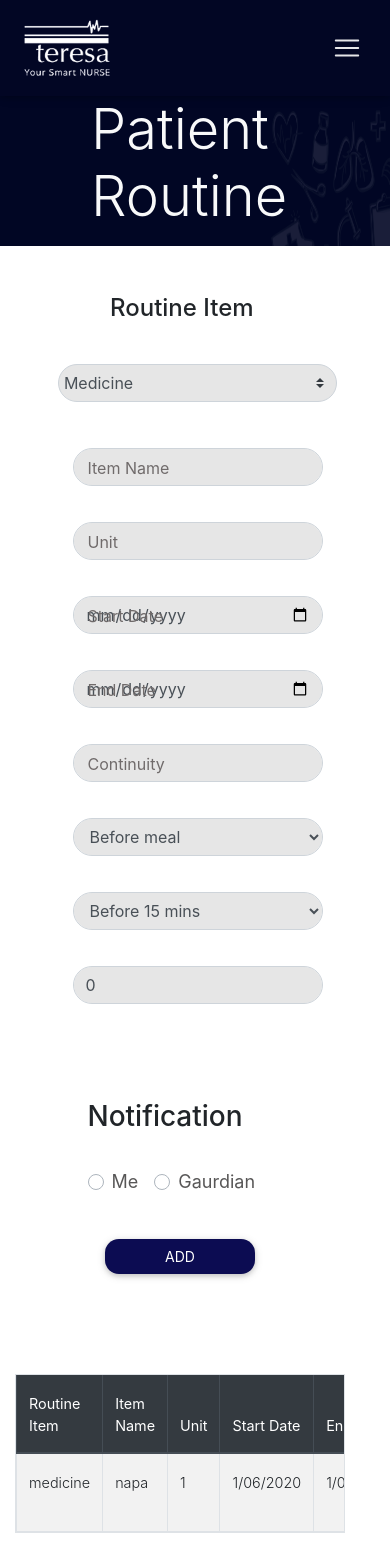
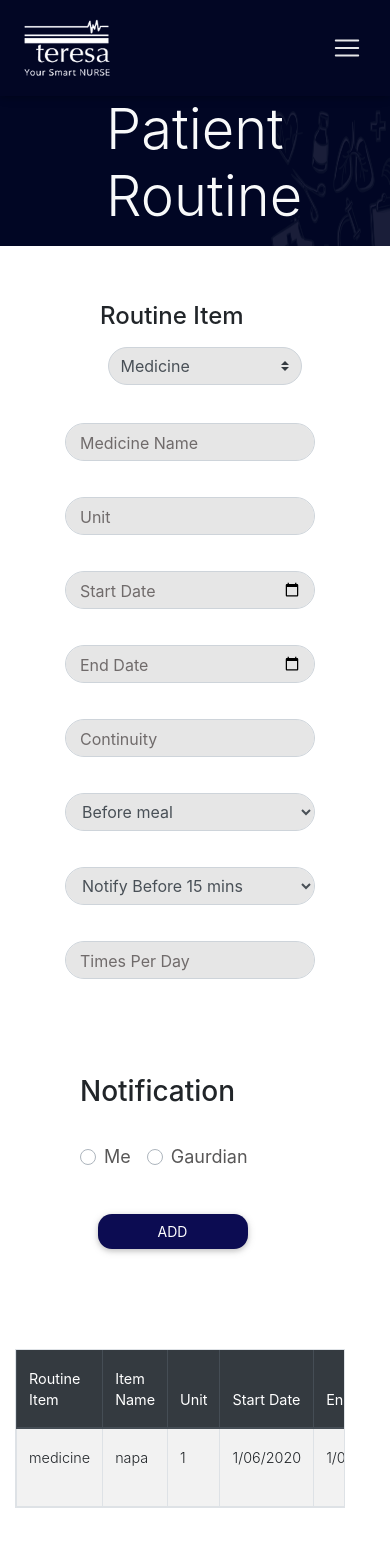
Before and after one commit to mahadi0007/Smart_Nurse_2.0, a React (Create React App) app: page /patientroutine in a window 390 px wide. After the commit the page ends 1524 px from the top, so only its background shows below. Built offline with nearby package versions, Linux system fonts and the light colour scheme.

Commit message:
Patient Routine Page: Made Dynamic form for each activity, Fixed Label animation for several input fields, Fixed Responsiveness

```diff
--- a/src/PatientRoutine/PatientRoutine.js
+++ b/src/PatientRoutine/PatientRoutine.js
@@ -7,17 +7,16 @@ import RoutineTable from "./components/RoutineTable";
 import Banner from "./img/Banner.png";
 import RoutineImg from "./img/Patient_Routine.jpg";
 import "./PatientRoutine.css";
+import { MDBCol } from "mdbreact";
 
 class PatientRoutine extends React.Component {
-
-
   render() {
     return (
       <div>
         <NavigationBar />
 
-        <div className="row">
-          <div className="col-12 col-sm-12">
+        <div className="container-fluid">
+          <div className="row">
             <img
               className="image-fluid banner"
               src={Banner}
@@ -25,32 +24,32 @@ class PatientRoutine extends React.Component {
               width="100%"
               alt="Banner"
             ></img>
-          </div>
-          <div className="headline">
+
+            <div className="headline">
               <p className="text-left text-light ml-3 mb-4 ml-lg-0 display-4">
                 Patient Routine
               </p>
+            </div>
           </div>
         </div>
-        <div className="row">
-          <div className="col-11 col-sm-7 forPatientRoutine">
 
-              <PatinetRoutineForm/>
+        <div className="container-fluid row">
+          <MDBCol sm="7">
+            <div className="forPatientRoutine">
+              <PatinetRoutineForm />
+            </div>
+          </MDBCol>
 
-          </div>
-
-
-
-          <div className="col-sm-3 col-md-4">
+          <MDBCol sm="5">
             <div>
               <img
-                className="d-none d-sm-block image-fluid routineImg"
+                className="d-none d-sm-block image-fluid routineImg m-auto pt-5"
                 src={RoutineImg}
-                width="100%"
+                width="70%"
                 alt="RoutineTime"
               ></img>
             </div>
-          </div>
+          </MDBCol>
         </div>
 
         <div className="container-fluid row justify-content-center align-self-center">
--- a/src/PatientRoutine/components/PatientRoutineForm.css
+++ b/src/PatientRoutine/components/PatientRoutineForm.css
@@ -1,7 +1,6 @@
 .forLabel {
   margin-left: 50px;
 }
-
 
 .inputBckColor {
   background-color: #e6e6e6 !important;
@@ -33,61 +32,33 @@
   margin-left: -50px !important;
 }
 
-.forRdobtn{
+.forRdobtn {
   font-size: 18px !important;
   margin-top: -8px;
 }
 
-.forNotification{
+.forNotification {
   margin-top: 90px;
 }
 
-.forNotificationTo{
+.forNotificationTo {
   margin-top: -30px;
 }
 
-
-
-
-
-@media only screen and (min-width: 1024px) {
-  .forInput{
-    margin-left: 0px !important;
-  }
-
+.rotuine-dropDown {
+  margin-left: 5% !important;
+  padding-right: 10% !important;
+}
+input[type="date"]:required:invalid::-webkit-datetime-edit {
+  color: transparent;
+}
+input[type="date"]:focus::-webkit-datetime-edit {
+  color: rgb(104, 97, 97) !important;
 }
 
-@media only screen and (max-width: 765px) {
-  .input1 {
-    margin-top: 10px;
-  }
-  .forLabel {
-    margin-left: 80px;
-    margin-top: -60px;
-  }
-  .forDoses{
-    margin-left: 25px;
-  }
-
+input[type="time"]:required:invalid::-webkit-datetime-edit {
+  color: transparent;
 }
-
-@media screen and (max-width: 1023px) and (min-width: 768px) {
-
-  .forInput{
-    margin-left: 50px !important;
-  }
-  .forDoses{
-    margin-left: 0px !important;
-  }
-
+input[type="time"]:focus::-webkit-datetime-edit {
+  color: rgb(104, 97, 97) !important;
 }
-
-@media screen and (min-width: 1024px) {
-
-
-  .forDoses{
-    margin-left: 32%;
-    margin-right: 40px;
-  }
-
-}
--- a/src/PatientRoutine/components/PatientRoutineForm.js
+++ b/src/PatientRoutine/components/PatientRoutineForm.js
@@ -17,7 +17,7 @@ class PatientRoutineForm extends React.Component {
       postArray: [],
       Body: "",
       id: "",
-      routineItem: "",
+      routineItem: "Medicine",
       item_name: "",
       unit: "",
       s_date: "",
@@ -42,7 +42,7 @@ class PatientRoutineForm extends React.Component {
         },
       ],
       notification: "",
-      dogeNumValue: 0,
+      dogeNumValue: "",
       notify_to: "",
     };
   }
@@ -106,14 +106,16 @@ class PatientRoutineForm extends React.Component {
     return (
       <div className="container">
         <form onSubmit={this.onSubmitForm}>
-          <Form.Group className="grp1">
-            <Form.Row>
+          <div className="form-row pt-5">
+            <div className="col-12 col-sm-4">
               <Form.Label className="forLabel">
                 <h4>Routine Item</h4>
               </Form.Label>
+            </div>
+            <div className="col-12 col-sm-7 pl-5 pr-5 rotuine-dropDown">
               <Form.Control
                 as="select"
-                className="col-10 col-sm-4 offset-1 rounded-pill input1 inputBckColor"
+                className="form-control rounded-pill   form-input-background"
                 value={this.state.routineItem}
                 onChange={(e) => this.setState({ routineItem: e.target.value })}
                 custom
@@ -124,10 +126,11 @@ class PatientRoutineForm extends React.Component {
                 <option value="Food">Food</option>
                 <option value="Excercise">Excercise</option>
               </Form.Control>
-            </Form.Row>
-          </Form.Group>
-          <div className="row">
-            <div className="col-sm-6">
+            </div>
+          </div>
+
+          <div className="form-row pt-2">
+            <div className="col-12 col-sm-6">
               <div className="input-field">
                 <input
                   type="text"
@@ -143,11 +146,14 @@ class PatientRoutineForm extends React.Component {
                   required
                 />
                 <label className="login-input-label" htmlFor="itemName">
-                  Item Name
+                  {this.state.routineItem + " Name"}
                 </label>
               </div>
             </div>
-            <div className="col-sm-6">
+
+            {this.state.routineItem === "Medicine" ||
+            this.state.routineItem === "Food" ? (
+              <div className="col-12 col-sm-6">
                 <div className="input-field forInput">
                   <input
                     type="number"
@@ -163,10 +169,9 @@ class PatientRoutineForm extends React.Component {
                   </label>
                 </div>
               </div>
-          </div>
+            ) : null}
 
-          <div className="row">
-            <div className="col-sm-6">
+            <div className="col-12 col-sm-6">
               <div className="input-field">
                 <input
                   type="date"
@@ -192,7 +197,7 @@ class PatientRoutineForm extends React.Component {
                 </label>
               </div>
             </div>
-            <div className="col-sm-6">
+            <div className="col-12 col-sm-6">
               <div className="input-field forInput">
                 <input
                   type="date"
@@ -219,10 +224,8 @@ class PatientRoutineForm extends React.Component {
                 </label>
               </div>
             </div>
-          </div>
 
-          <div className="row">
-            <div className="col-sm-6">
+            <div className="col-12 col-sm-6">
               <div className="input-field">
                 <input
                   type="text"
@@ -241,14 +244,18 @@ class PatientRoutineForm extends React.Component {
                 </label>
               </div>
             </div>
-            <div className="col-sm-6">
+
+            {this.state.routineItem === "Medicine" ? (
+              <div className="col-12 col-sm-6">
                 <div className="input-field-two forInput">
                   <select
                     className="form-control rounded-pill   form-input-background "
                     name="mealTime"
                     value={this.state.meal_time}
                     id="mealTime"
-                  onChange={(e) => this.setState({ meal_time: e.target.value })}
+                    onChange={(e) =>
+                      this.setState({ meal_time: e.target.value })
+                    }
                     custom="ture"
                   >
                     <option value="before meal" defaultValue>
@@ -258,10 +265,9 @@ class PatientRoutineForm extends React.Component {
                   </select>
                 </div>
               </div>
-          </div>
+            ) : null}
 
-          <div className="row">
-            <div className="col-sm-6">
+            <div className="col-12 col-sm-6">
               <div className="input-field">
                 <select
                   className="form-control rounded-pill   form-input-background "
@@ -273,43 +279,41 @@ class PatientRoutineForm extends React.Component {
                   }
                   custom="trure"
                 >
-                  <option value="before 15 mins">Before 15 mins</option>
-                  <option value="before 30 mins">Before 30 mins</option>
-                  <option value="before 1 hour">Before 1 hour</option>
+                  <option value="before 15 mins">Notify Before 15 mins</option>
+                  <option value="before 30 mins">Notify Before 30 mins</option>
+                  <option value="before 1 hour">Notify Before 1 hour</option>
                 </select>
               </div>
             </div>
 
-            <div className="col-sm-6">
+            <div className="col-12 col-sm-6">
               <div className="input-field forInput">
                 <input
-                  className="form-control rounded-pill form-input-background"
                   type="number"
+                  className="form-control rounded-pill   form-input-background "
+                  name="timesPerDay"
                   min="1"
                   max="5"
                   value={this.state.dogeNumValue}
-                  onChange={
-                    //  this.addDose
-                    (e) => {
-                      this.setState({
-                        dogeNumValue: e.target.value,
-                      });
-                      console.log("dogeNumValue:" + this.state.dogeNumValue);
+                  id="timesPerDay"
+                  onChange={(e) =>
+                    this.setState({ dogeNumValue: e.target.value })
                   }
-                  }
+                  required
                 />
+                <label className="login-input-label" htmlFor="timesPerDay">
+                  Times Per Day
+                </label>
               </div>
             </div>
 
-
-
-
             {Array.from({ length: this.state.dogeNumValue }, (v, k) => (
+              <div className="col-12 col-sm-6">
                 <div key={k}>
-                <div className="col-12 col-sm-6">
-                  <div className="input-field forDoses">
+                  <div className="input-field forInput">
                     <input
                       type="time"
+                      id={"doseTime" + k}
                       className="form-control rounded-pill   form-input-background "
                       value={this.state.dose[k].time}
                       onChange={(e) => {
@@ -319,14 +323,18 @@ class PatientRoutineForm extends React.Component {
                       }}
                       required
                     />
-                    <label className="mt-0">{"Dose " + (k + 1)}</label>
+                    <label
+                      className="login-input-label "
+                      htmlFor={"doseTime" + k}
+                    >
+                      {"Dose " + (k + 1)}
+                    </label>
                   </div>
                 </div>
               </div>
             ))}
           </div>
 
-          <div className="row">
           <div className="col-sm-6">
             <div className="input-field forNotification">
               <label className="col-12 col-sm-6">
@@ -373,7 +381,6 @@ class PatientRoutineForm extends React.Component {
               </div>
             </div>
           </div>
-          </div>
 
           <div className="row routineBtn">
             <button
```
Lines whose indentation alone changed are shown as unchanged.
